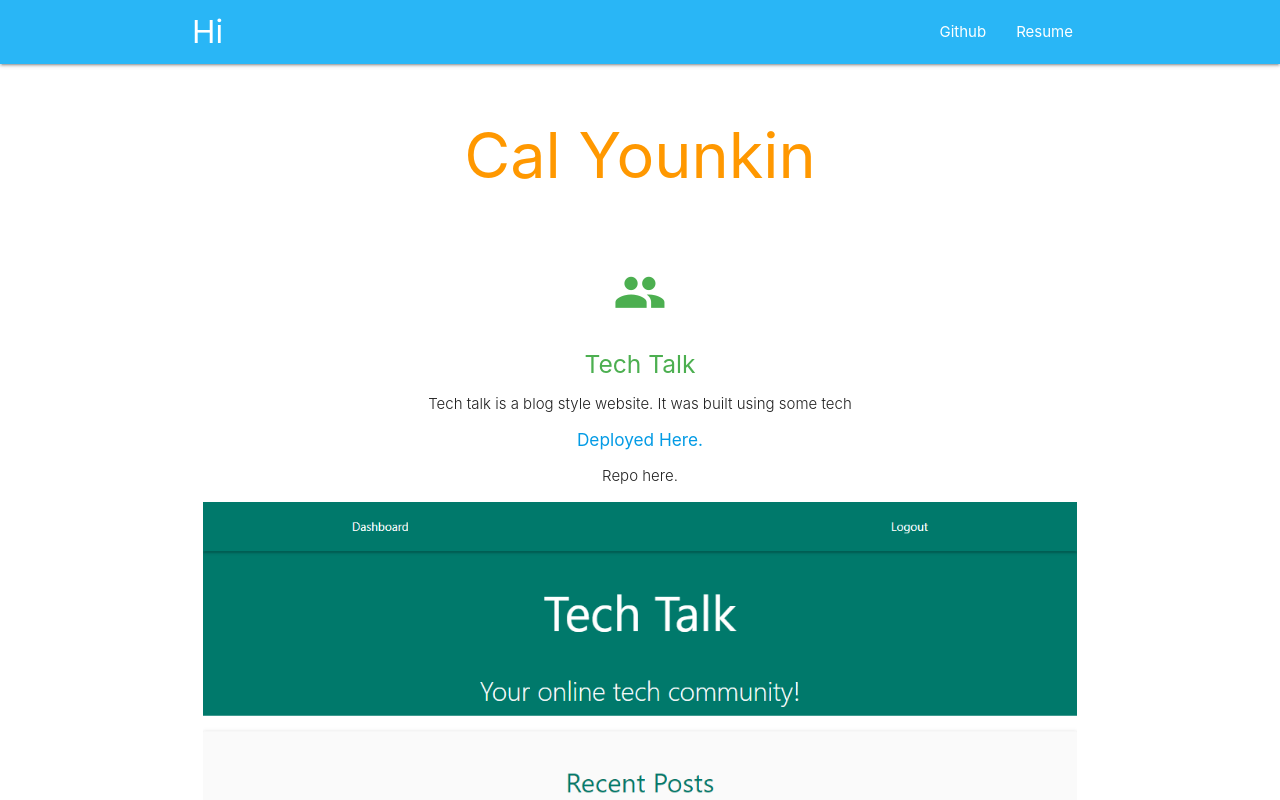
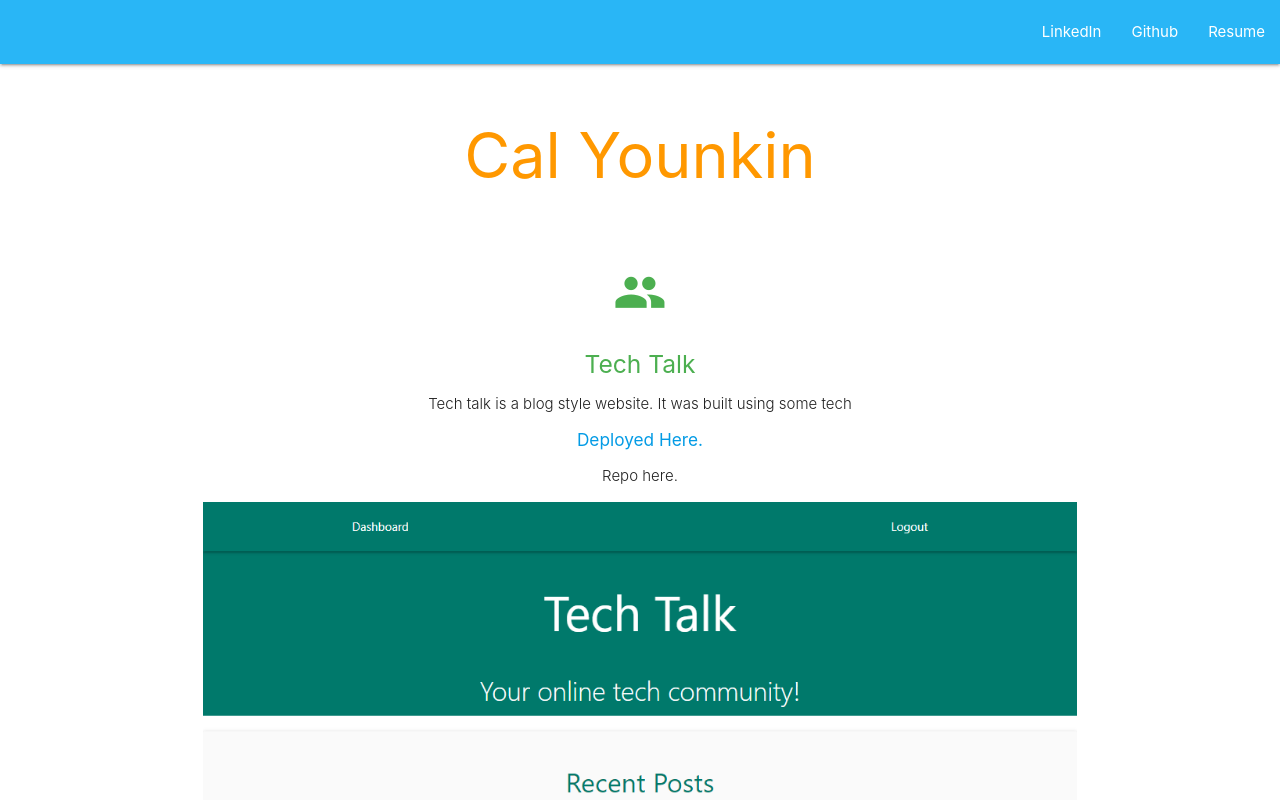
Before and after one commit to calyun/UpdatedPortfolio, a plain HTML site: page index.html in a window 1280 px wide. Shown: the top 800 px of the page. Drawn offline with nearby package versions, Linux system fonts and the light colour scheme.

Commit message:
Update index.html

```diff
--- a/index.html
+++ b/index.html
@@ -14,12 +14,15 @@
 
 <body>
   <nav class="light-blue lighten-1" role="navigation">
-    <div class="nav-wrapper container"><a id="logo-container" href="#" class="brand-logo">Hi</a>
+    <!-- <div class="nav-wrapper container"><a id="logo-container" href="#" class="brand-logo">Hi</a> -->
       <ul class="right hide-on-med-and-down">
         <li><a href="./assests/CalYounkinResume.pdf">Resume</a></li>
       </ul>
       <ul class="right hide-on-med-and-down">
         <li><a href="https://github.com/calyun">Github</a></li>
+      </ul>
+      <ul class="right hide-on-med-and-down">
+        <li><a href="https://www.linkedin.com/in/cal-younkin/">LinkedIn</a></li>
       </ul>
 
       <ul id="nav-mobile" class="sidenav">
```
